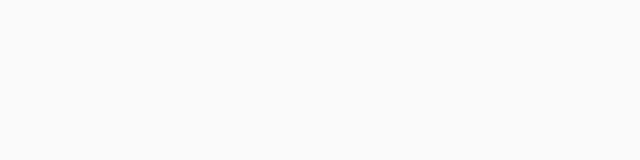
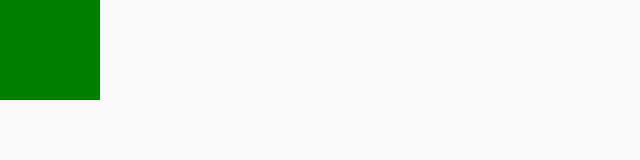
Before and after one commit to TobiasRoehrer/Random-Color-Blocks, a website: page app/index.html in a window 1280 px wide. Shown: the whole page, without its empty margins (0-640 px from the left). Drawn offline with nearby package versions, Linux system fonts and the light colour scheme; some packages are replaced by stand-ins of ours; a script that the page names is missing.

Commit message:
color-block funktioniert

```diff
--- a/app/app.css
+++ b/app/app.css
@@ -3,6 +3,6 @@
 }
 
 color-block div{
-  height: 100%;
-  width: 100%;
+  height: 100px;
+  width: 100px;
 }
--- a/app/components/color-block.html
+++ b/app/components/color-block.html
@@ -1,2 +1,2 @@
-<div ng-style="$ctrl.bgc">
+<div ng-style="{'background-color':$ctrl.bgc}">
 </div>
--- a/app/components/color-block.js
+++ b/app/components/color-block.js
@@ -8,8 +8,10 @@ app.controller("colorBlockController", function ($timeout) {
     let me = this;
     this.bgc = "red";
 
-    function changeColor(){
+    (function changeColor(){
         me.bgc = (me.bgc === "red") ? "green" : "red";
-        $timeout.set(1000).then(changeColor());
-    }
+        $timeout(1000).then(changeColor);
+    })();
+
+
 });
```
